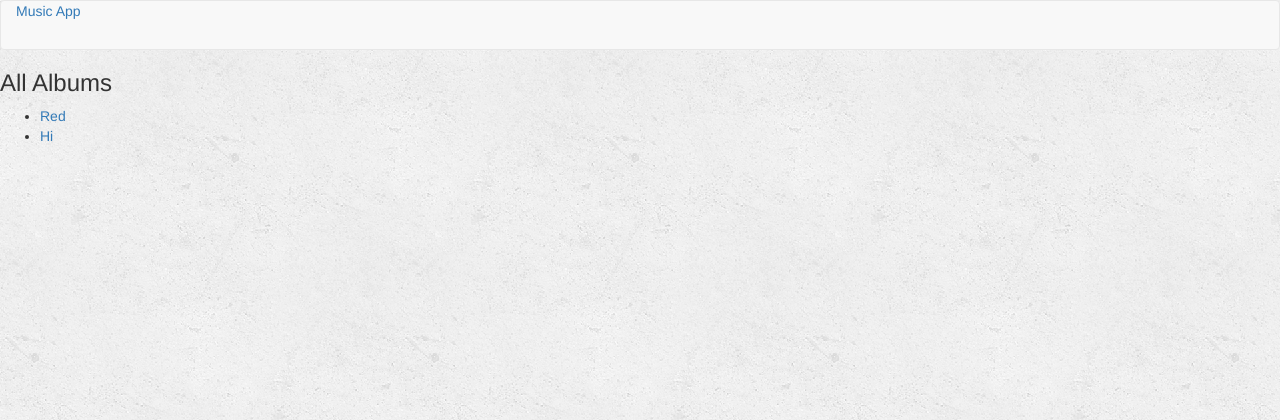
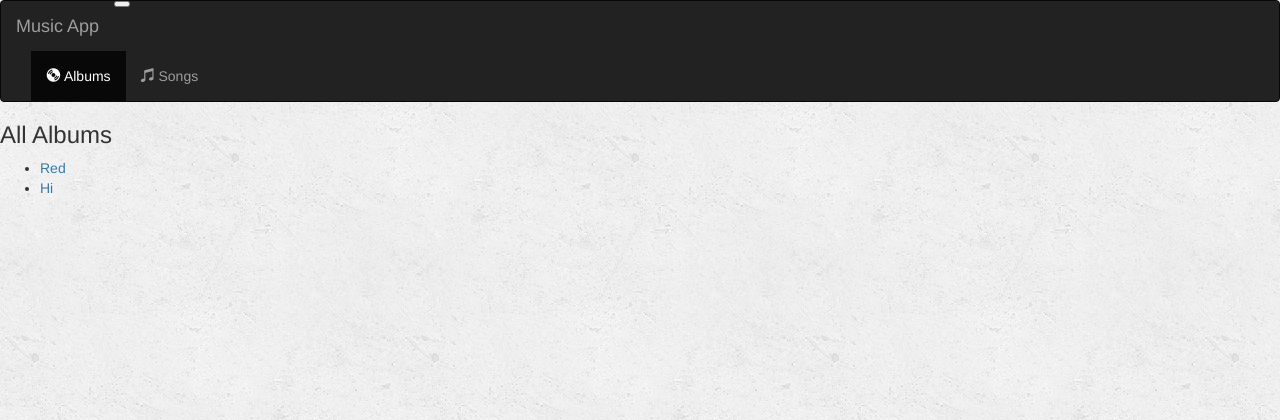
Before and after one commit to krsm/DjangoApp, a Django app: page /music/ in a window 1280 px wide. Shown: the top 420 px of the page. Run offline with Django 3.2, Linux system fonts and the light colour scheme; data comes from the database, SQL or seed files in the repository; some libraries are stand-ins or nearby versions.

Commit message:
added navigation menu

```diff
--- a/website/music/templates/music/index.html
+++ b/website/music/templates/music/index.html
@@ -2,20 +2,48 @@
 {% load staticfiles %}
 <!-- Latest compiled and minified CSS -->
 <link rel="stylesheet" href="https://maxcdn.bootstrapcdn.com/bootstrap/3.3.7/css/bootstrap.min.css" integrity="sha384-BVYiiSIFeK1dGmJRAkycuHAHRg32OmUcww7on3RYdg4Va+PmSTsz/K68vbdEjh4u" crossorigin="anonymous">
+<!--Import Google Icon Font-->
+<link href="http://fonts.googleapis.com/icon?family=Material+Icons" rel="stylesheet" type="text/css">
 <!--Load css files individually-->
 <link rel="stylesheet" type="text/css" href="{% static 'music/style.css' %}" />
+<!--Import jQuery -->
+<script src="https://ajax.googleapis.com/ajax/libs/jquery/2.2.4/jquery.min.js"></script>
+<!-- Latest compiled and minified JavaScript -->
+<script src="https://maxcdn.bootstrapcdn.com/bootstrap/3.3.7/js/bootstrap.min.js" integrity="sha384-Tc5IQib027qvyjSMfHjOMaLkfuWVxZxUPnCJA7l2mCWNIpG9mGCD8wGNIcPD7Txa" crossorigin="anonymous"></script>
 
 <!-- Navbar -->
-<nav class="navbar navbar-default">
+<nav class="navbar navbar-inverse">
     <div class="container-fluid">
-        <!-- items navigation bar -->
-        <!-- Logo -->
+
+        <!-- Header -->
         <div class="navbar-header">
+            <button type="button" class="navbar-toogle" data-toggle="collapse" data-target="#topNavBar">
+              <!-- hamburguer menu -->
+              <span class="icon-bar"></span>
+              <span class="icon-bar"></span>
+              <span class="icon-bar"></span>
+            </button>
             <!-- Link to homepage -->
-            <a class="navbarp-brand" href="{% url 'music:index' %}">Music App</a>
+            <a class="navbar-brand" href="{% url 'music:index' %}">Music App</a>
+
+            <!-- Items -->
+            <div class="collapse navbar-collapse">
+                <ul class="nav navbar-nav">
+                    <li class="active">
+                        <a href="{% url 'music:index' %}">
+                            <span class="glyphicon glyphicon-cd" aria-hidden="true"></span>&nbsp;Albums
+                        </a>
+                    </li>
+                    <li class="">
+                        <a href="{% url 'music:index' %}">
+                            <span class="glyphicon glyphicon-music" aria-hidden="true"></span>&nbsp;Songs
+                        </a>
+                    </li>
+                </ul>
+
+            </div>
+
         </div>
-
-    </div>
 </nav>
 
 {% if all_albums %}
```
